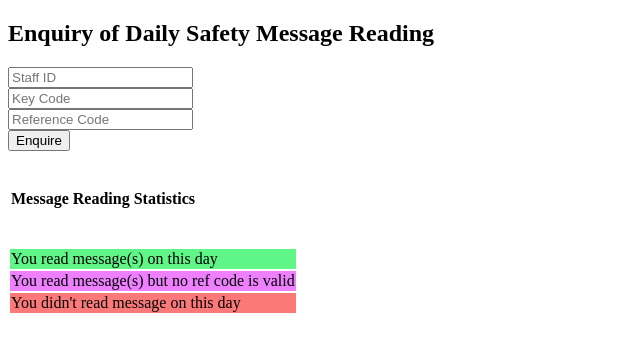
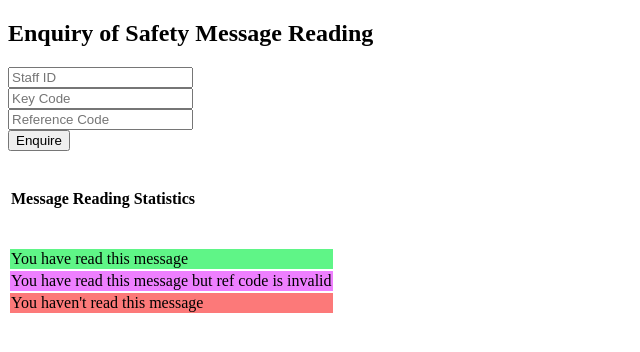
Before and after one commit to SS2867/Enquiry-of-Daily-Safety-Message-Reading, a plain HTML site: page index.html in a window 1280 px wide. Shown: the whole page, without its empty margins (0-640 px from the left). Drawn offline with Linux system fonts and the light colour scheme.

Commit message:
Add files via upload

```diff
--- a/index.html
+++ b/index.html
@@ -1,11 +1,11 @@
 <!DOCTYPE html>
 <head>
-    <title>Enquiry of Daily Safety Message Reading</title>
+    <title>Enquiry of Safety Message Reading</title>
     <link rel="stylesheet" type="text/css" href="styles.css">
     <meta name="viewport" content="width=device-width,initial-scale=1,minimum-scale=1,maximum-scale=1,user-scalable=no,viewport-fit=cover">
 </head>
 <body>
-    <h2>Enquiry of Daily Safety Message Reading</h2>
+    <h2>Enquiry of Safety Message Reading</h2>
     <input id="staffID" type="text" placeholder="Staff ID"><br>
     <input id="keyCode" type="password" placeholder="Key Code"><br>
     <input id="refCode" type="text" placeholder="Reference Code"><br>
@@ -20,9 +20,9 @@
     </table>
     <br><br>
     <table>
-        <tbody><tr><td class="valid">You read message(s) on this day</td></tr>
-        <tr><td class="invalid">You read message(s) but no ref code is valid</td></tr>
-        <tr><td class="none-read">You didn't read message on this day</td></tr>
+        <tbody><tr><td class="valid">You have read this message</td></tr>
+        <tr><td class="invalid">You have read this message but ref code is invalid</td></tr>
+        <tr><td class="none-read">You haven't read this message</td></tr>
     </tbody></table>
 </body>
 <script>
```
